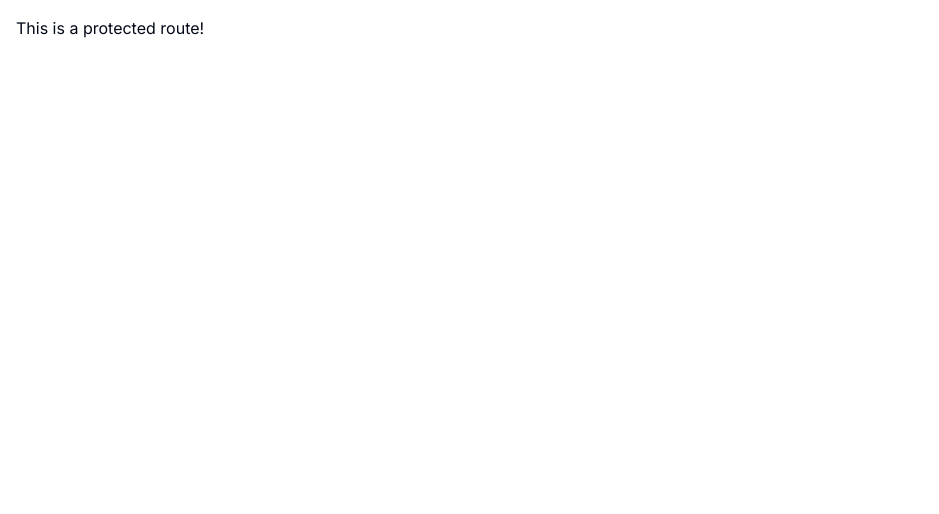
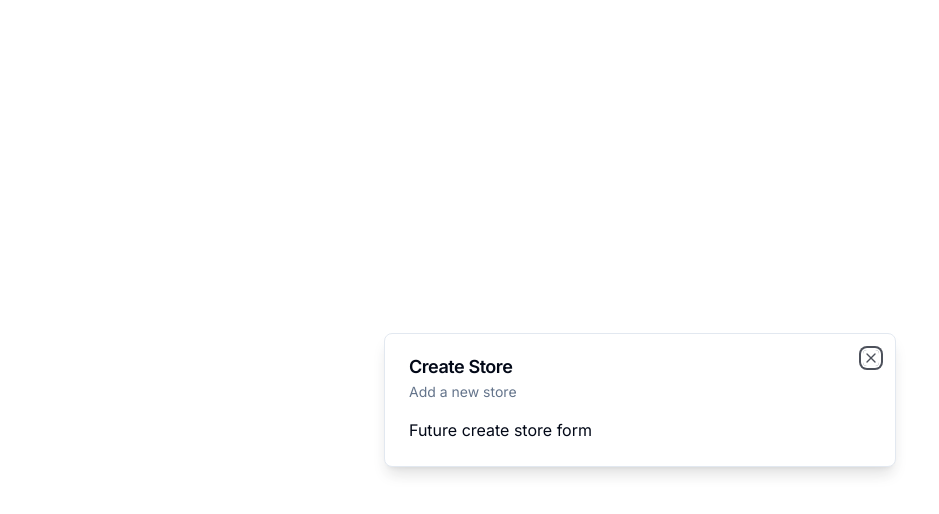
Before and after one commit to Hachimankira/fullstack_ecommerce, a Next.js app: page / in a window 1280 px wide. Shown: the top 514 px of the page, without its empty margins (0-939 px from the left). Built offline with nearby package versions, Linux system fonts and the light colour scheme.

Commit message:
modal added

```diff
--- a/app/(root)/page.tsx
+++ b/app/(root)/page.tsx
@@ -1,10 +1,26 @@
+"use client";
+import { Modal } from "@/components/ui/modal";
+import { useStoreModal } from "@/hooks/use-store-modal";
 import { UserButton } from "@clerk/nextjs";
+import { useEffect } from "react";
 
 const SetupPage = () =>{
+    const onOpen = useStoreModal((state) => state.onOpen)
+    const isOpen = useStoreModal((state) => state.isOpen)
+
+    useEffect(() => {
+      if(!isOpen){
+        onOpen();
+      }
+    }, [isOpen, onOpen]);
+
     return(
         <div className="p-4">
-            <UserButton afterSignOutUrl="/"/>
-            This is a protected route!
+            {/* <UserButton afterSignOutUrl="/"/>
+            This is a protected route! */}
+            <Modal title="test" description="test desc" isOpen onClose={() => {}}>
+                Children
+            </Modal>
         </div>
     );
 }
--- a/app/layout.tsx
+++ b/app/layout.tsx
@@ -2,6 +2,7 @@
 import type { Metadata } from 'next'
 import { Inter } from 'next/font/google'
 import { ClerkProvider } from '@clerk/nextjs'
+import { ModalProvider } from '@/providers/modal-provider'
 
 
 const inter = Inter({ subsets: ['latin'] })
@@ -19,7 +20,10 @@
   return (
     <ClerkProvider>
       <html lang="en">
-        <body className={inter.className}>{children}</body>
+        <body className={inter.className}>
+          <ModalProvider />
+          {children}
+        </body>
       </html>
     </ClerkProvider>
   )
--- /dev/null
+++ b/components/ui/dialog.tsx
@@ -0,0 +1,123 @@
+"use client"
+
+import * as React from "react"
+import * as DialogPrimitive from "@radix-ui/react-dialog"
+import { X } from "lucide-react"
+
+import { cn } from "@/lib/utils"
+
+const Dialog = DialogPrimitive.Root
+
+const DialogTrigger = DialogPrimitive.Trigger
+
+const DialogPortal = ({
+  className,
+  ...props
+}: DialogPrimitive.DialogPortalProps) => (
+  <DialogPrimitive.Portal className={cn(className)} {...props} />
+)
+DialogPortal.displayName = DialogPrimitive.Portal.displayName
+
+const DialogOverlay = React.forwardRef<
+  React.ElementRef<typeof DialogPrimitive.Overlay>,
+  React.ComponentPropsWithoutRef<typeof DialogPrimitive.Overlay>
+>(({ className, ...props }, ref) => (
+  <DialogPrimitive.Overlay
+    ref={ref}
+    className={cn(
+      "fixed inset-0 z-50 bg-background/80 backdrop-blur-sm data-[state=open]:animate-in data-[state=closed]:animate-out data-[state=closed]:fade-out-0 data-[state=open]:fade-in-0",
+      className
+    )}
+    {...props}
+  />
+))
+DialogOverlay.displayName = DialogPrimitive.Overlay.displayName
+
+const DialogContent = React.forwardRef<
+  React.ElementRef<typeof DialogPrimitive.Content>,
+  React.ComponentPropsWithoutRef<typeof DialogPrimitive.Content>
+>(({ className, children, ...props }, ref) => (
+  <DialogPortal>
+    <DialogOverlay />
+    <DialogPrimitive.Content
+      ref={ref}
+      className={cn(
+        "fixed left-[50%] top-[50%] z-50 grid w-full max-w-lg translate-x-[-50%] translate-y-[-50%] gap-4 border bg-background p-6 shadow-lg duration-200 data-[state=open]:animate-in data-[state=closed]:animate-out data-[state=closed]:fade-out-0 data-[state=open]:fade-in-0 data-[state=closed]:zoom-out-95 data-[state=open]:zoom-in-95 data-[state=closed]:slide-out-to-left-1/2 data-[state=closed]:slide-out-to-top-[48%] data-[state=open]:slide-in-from-left-1/2 data-[state=open]:slide-in-from-top-[48%] sm:rounded-lg md:w-full",
+        className
+      )}
+      {...props}
+    >
+      {children}
+      <DialogPrimitive.Close className="absolute right-4 top-4 rounded-sm opacity-70 ring-offset-background transition-opacity hover:opacity-100 focus:outline-none focus:ring-2 focus:ring-ring focus:ring-offset-2 disabled:pointer-events-none data-[state=open]:bg-accent data-[state=open]:text-muted-foreground">
+        <X className="h-4 w-4" />
+        <span className="sr-only">Close</span>
+      </DialogPrimitive.Close>
+    </DialogPrimitive.Content>
+  </DialogPortal>
+))
+DialogContent.displayName = DialogPrimitive.Content.displayName
+
+const DialogHeader = ({
+  className,
+  ...props
+}: React.HTMLAttributes<HTMLDivElement>) => (
+  <div
+    className={cn(
+      "flex flex-col space-y-1.5 text-center sm:text-left",
+      className
+    )}
+    {...props}
+  />
+)
+DialogHeader.displayName = "DialogHeader"
+
+const DialogFooter = ({
+  className,
+  ...props
+}: React.HTMLAttributes<HTMLDivElement>) => (
+  <div
+    className={cn(
+      "flex flex-col-reverse sm:flex-row sm:justify-end sm:space-x-2",
+      className
+    )}
+    {...props}
+  />
+)
+DialogFooter.displayName = "DialogFooter"
+
+const DialogTitle = React.forwardRef<
+  React.ElementRef<typeof DialogPrimitive.Title>,
+  React.ComponentPropsWithoutRef<typeof DialogPrimitive.Title>
+>(({ className, ...props }, ref) => (
+  <DialogPrimitive.Title
+    ref={ref}
+    className={cn(
+      "text-lg font-semibold leading-none tracking-tight",
+      className
+    )}
+    {...props}
+  />
+))
+DialogTitle.displayName = DialogPrimitive.Title.displayName
+
+const DialogDescription = React.forwardRef<
+  React.ElementRef<typeof DialogPrimitive.Description>,
+  React.ComponentPropsWithoutRef<typeof DialogPrimitive.Description>
+>(({ className, ...props }, ref) => (
+  <DialogPrimitive.Description
+    ref={ref}
+    className={cn("text-sm text-muted-foreground", className)}
+    {...props}
+  />
+))
+DialogDescription.displayName = DialogPrimitive.Description.displayName
+
+export {
+  Dialog,
+  DialogTrigger,
+  DialogContent,
+  DialogHeader,
+  DialogFooter,
+  DialogTitle,
+  DialogDescription,
+}
--- /dev/null
+++ b/components/ui/modal.tsx
@@ -0,0 +1,41 @@
+"use client";
+
+import { Dialog, DialogContent, DialogDescription, DialogHeader, DialogTitle } from "./dialog";
+
+interface ModalProps{
+    title: string;
+    description: string;
+    isOpen: boolean;
+    onClose: () => void;
+    children?: React.ReactNode;
+};
+
+export const Modal: React.FC<ModalProps> = ({
+    title,
+    description,
+    isOpen,
+    onClose,
+    children
+}) => {
+    const onChange = (open: boolean) => {
+        if(!open) {
+            onClose();
+        }
+    };
+
+    return(
+        <Dialog open={isOpen} onOpenChange={onChange}>
+            <DialogContent>
+                <DialogHeader>
+                    <DialogTitle>{title}</DialogTitle>
+                <DialogDescription>
+                    {description}
+                </DialogDescription>
+                </DialogHeader>
+                <div>
+                    {children}
+                </div>
+            </DialogContent>
+        </Dialog>
+    );
+};
--- /dev/null
+++ b/components/ui/modals/store-model.tsx
@@ -0,0 +1,20 @@
+"use client";
+
+import { useStoreModal } from "@/hooks/use-store-modal";
+import { Modal } from "../modal";
+
+
+export const StoreModal = () => {
+    const storeModal = useStoreModal();
+
+    return (
+        <Modal title="Create Store"
+            description="Add a new store"
+            isOpen={storeModal.isOpen}
+            onClose={storeModal.onClose}
+        >
+            Future create store form
+        </Modal>
+    )
+
+}
--- /dev/null
+++ b/hooks/use-store-modal.tsx
@@ -0,0 +1,13 @@
+import { create } from "zustand";
+
+interface useStoreModalStore {
+    isOpen: boolean;
+    onOpen: () =>void;
+    onClose: () =>void;
+};
+
+export const useStoreModal = create<useStoreModalStore>((set) =>({
+    isOpen: false,
+    onOpen: () =>set({ isOpen: true }),
+    onClose: () =>set({ isOpen: false }),
+}))
--- a/package.json
+++ b/package.json
@@ -10,6 +10,7 @@
   },
   "dependencies": {
     "@clerk/nextjs": "^4.23.5",
+    "@radix-ui/react-dialog": "^1.0.4",
     "@radix-ui/react-slot": "^1.0.2",
     "@types/node": "20.6.0",
     "@types/react": "18.2.21",
@@ -27,6 +28,7 @@
     "tailwind-merge": "^1.14.0",
     "tailwindcss": "3.3.3",
     "tailwindcss-animate": "^1.0.7",
-    "typescript": "5.2.2"
+    "typescript": "5.2.2",
+    "zustand": "^4.4.1"
   }
 }
--- /dev/null
+++ b/providers/modal-provider.tsx
@@ -0,0 +1,21 @@
+"use client";
+
+import { StoreModal } from "@/components/ui/modals/store-model";
+import { useEffect, useState } from "react";
+
+export const ModalProvider = () => {
+    const [isMounted, setIsMounted] = useState(false)
+    useEffect(() => {
+      setIsMounted(true);
+    }, []);
+
+    if(!isMounted) {
+        return null;
+    }
+
+    return(
+        <>
+            <StoreModal/>
+        </>
+    )
+}
```
Also changed, not shown: 1 other file (tests, documents, lock files or other folders).
